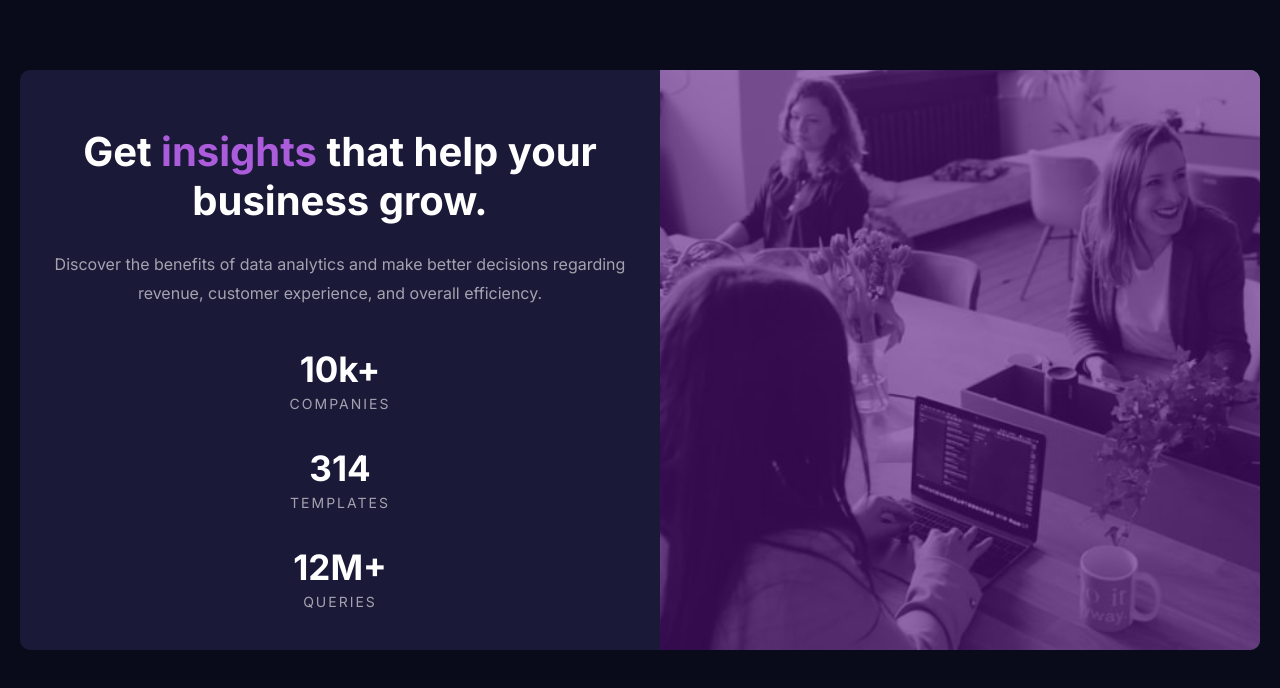
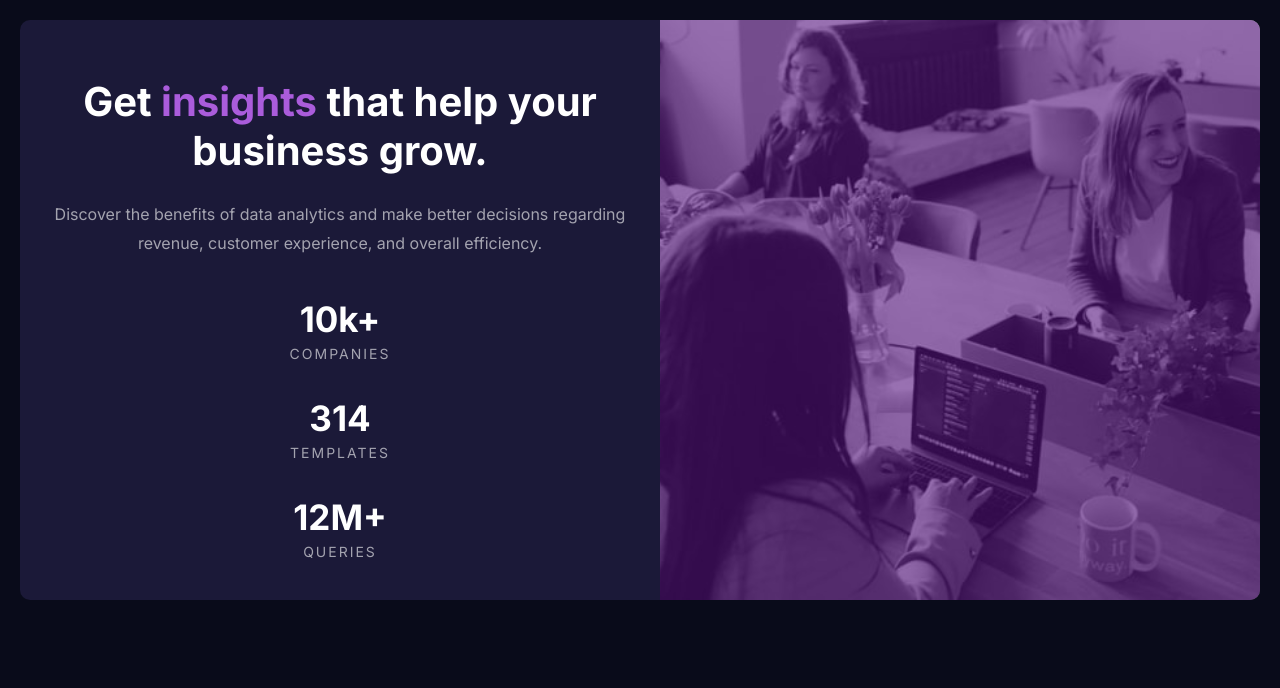
Before and after one commit to IvanEsco1/Front-end-mentor-challenge, a plain HTML site: page index.html in a window 1280 px wide. Drawn offline with Linux system fonts and the light colour scheme.

Commit message:
Update styles.css

```diff
--- a/styles.css
+++ b/styles.css
@@ -125,7 +125,7 @@ h1 span{
 @media screen and (min-width: 1024px) and (max-width: 1443px){
     .container{
         flex-direction: row;
-        padding: 70px 20px;
+        padding: 20px 20px;
     }
 
     #img-header{
```
